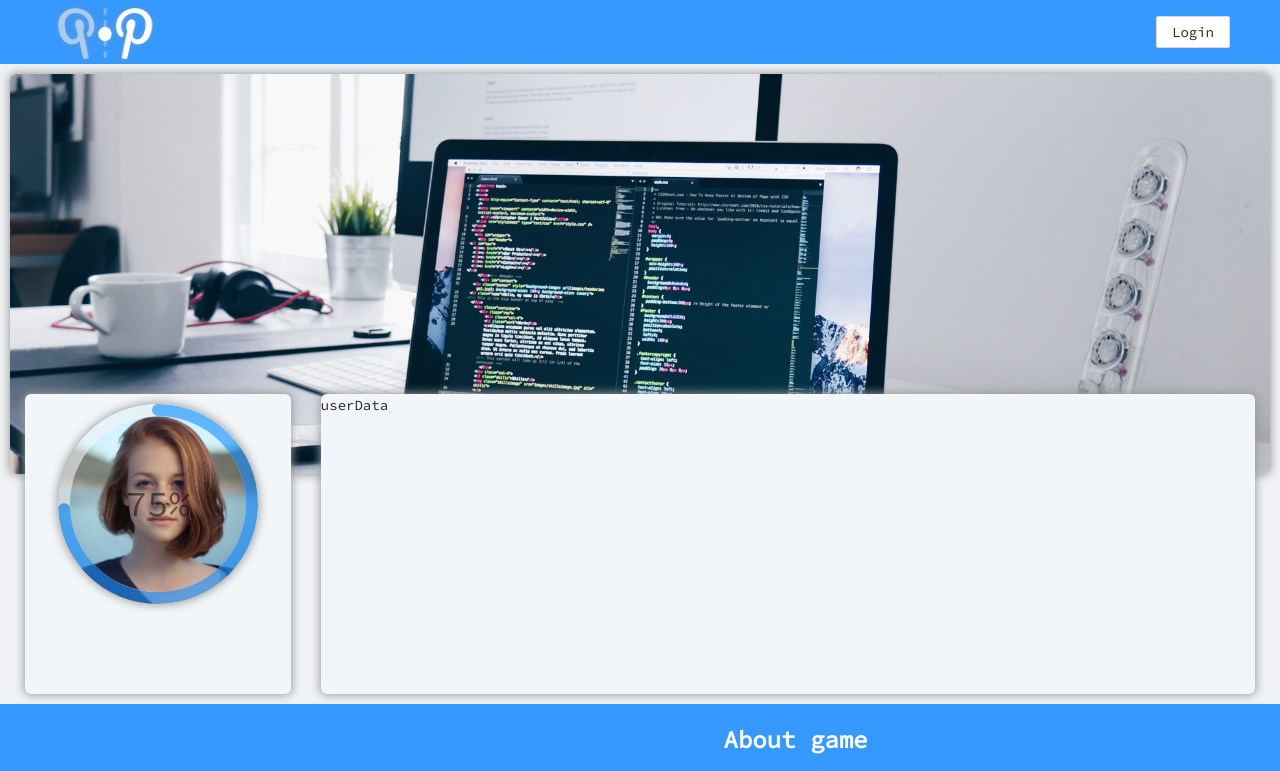
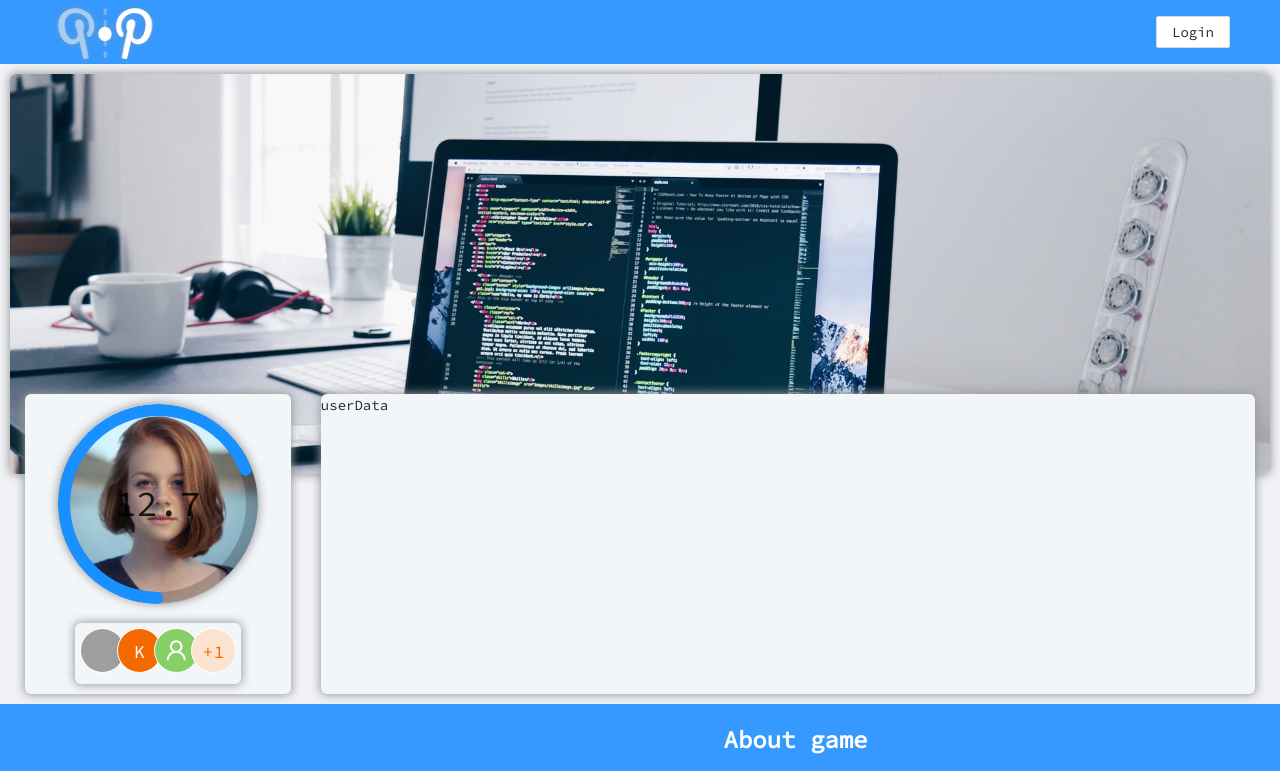
Before and after one commit to alizaynoune/ft_transcendence, a Next.js app in the folder client/: page /profile/1 in a window 1280 px wide. Shown: the top 771 px of the page. Built offline with nearby package versions, Linux system fonts and the light colour scheme; no server answers; grey boxes are pictures that could not be loaded.

Commit message:
profile level-progress done
Signed-off-by: alizaynoune <zaynoune.ali@gmail.com>

```diff
--- a/client/containers/userStatistics/Statistics.tsx
+++ b/client/containers/userStatistics/Statistics.tsx
@@ -1,11 +1,17 @@
 import style from "./statistics.module.css";
 import { NextComponentType } from "next";
 import Image from "next/image";
-import { Progress, Avatar } from "antd";
+import { Progress, Avatar, Tooltip } from "antd";
 import { useSession } from "next-auth/react";
+import { UserOutlined, AntDesignOutlined } from "@ant-design/icons";
+
+const level = 12.70;
 
 const Statistics: React.FC = () => {
   const { data: session } = useSession();
+  const progress = (((level - Math.floor(level))) / 1) * 100;
+  // console.log(progress);
+
   return (
     <div className={style.container}>
       <div className={style.progressContainer}>
@@ -14,10 +20,32 @@ const Statistics: React.FC = () => {
           src="/images/defaultProfileAvatar.jpg"
           objectFit="cover"
           layout="fill"
-        //   width={200}
-        //   height={200}
         />
-        <Progress className={style.progress} type="circle" percent={75} width={200} />
+        <Progress
+          className={style.progress}
+          type="dashboard"
+          gapDegree={1}
+          percent={progress}
+          status='normal'
+          width={200}
+          format={() => level}
+          trailColor='rgba(0, 0, 0, 0.2)'
+        />
+      </div>
+      <div className={style.achievements}>
+        <Avatar.Group
+          maxCount={3}
+          size={45}
+          maxPopoverTrigger="click"
+          maxPopoverPlacement="bottomRight"
+          // size="large"
+          maxStyle={{ color: '#f56a00', backgroundColor: '#fde3cf', cursor: 'pointer' }}
+        >
+          <Avatar src="https://zos.alipayobjects.com/rmsportal/ODTLcjxAfvqbxHnVXCYX.png" />
+          <Avatar style={{ backgroundColor: '#f56a00' }}>K</Avatar>
+          <Avatar style={{ backgroundColor: '#87d068' }} icon={<UserOutlined />} />
+          <Avatar style={{ backgroundColor: '#1890ff' }} icon={<AntDesignOutlined />} />
+        </Avatar.Group>
       </div>
     </div>
   );
--- a/client/containers/userStatistics/statistics.module.css
+++ b/client/containers/userStatistics/statistics.module.css
@@ -5,8 +5,11 @@
     border-radius: 6px;
     box-shadow: 0 0 10px 1px var(--shadwo-color);
     display: flex;
+    flex-direction: column;
     justify-content: center;
+    align-items: center;
     padding: 10px 0;
+    gap: 20px;
 }
 
 .progressContainer {
@@ -16,15 +19,23 @@
     border-radius: 50%;
     box-shadow: 0 0 10px 1px var(--shadwo-color);
 }
+
 .progressImage {
     position: absolute;
     width: 100%;
     height: 100%;
     border-radius: 50%;
 }
-.progress{
+
+.progress {
     position: absolute;
     top: 0;
     left: 0;
-    opacity: 0.6;
+    /* opacity: 1; */
 }
+
+.achievements {
+    box-shadow: 0 0 10px 1px var(--shadwo-color);
+    border-radius: 6px;
+    padding: 5px;
+}
```
